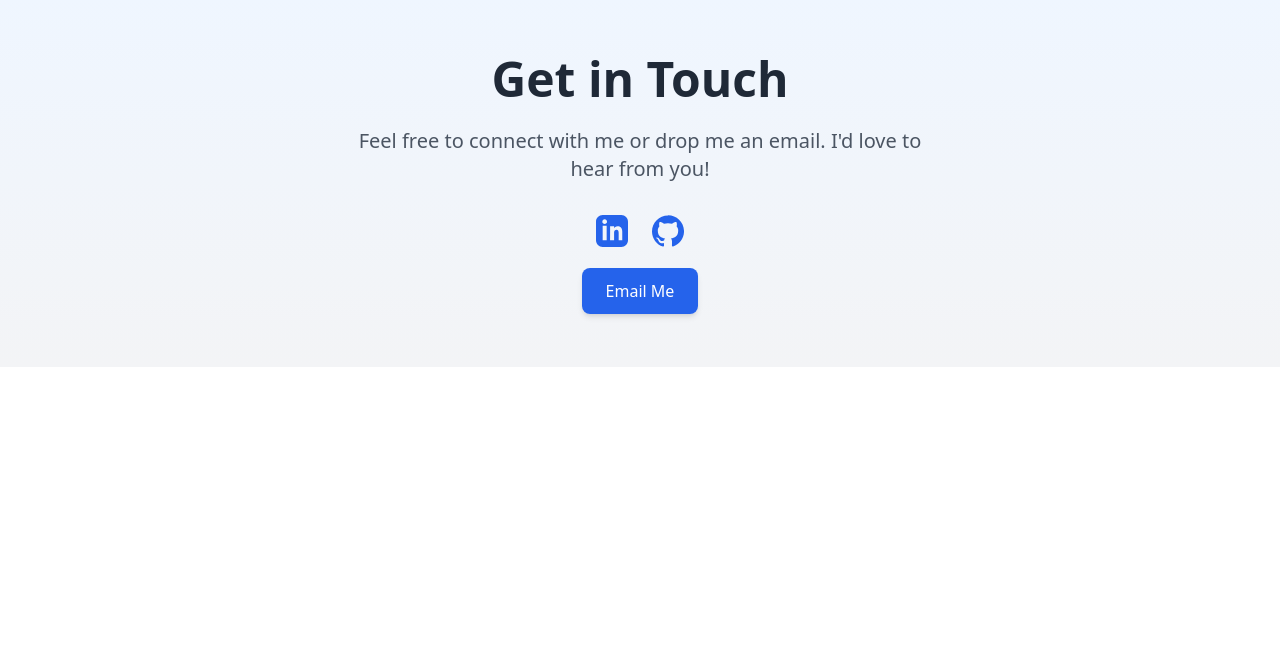
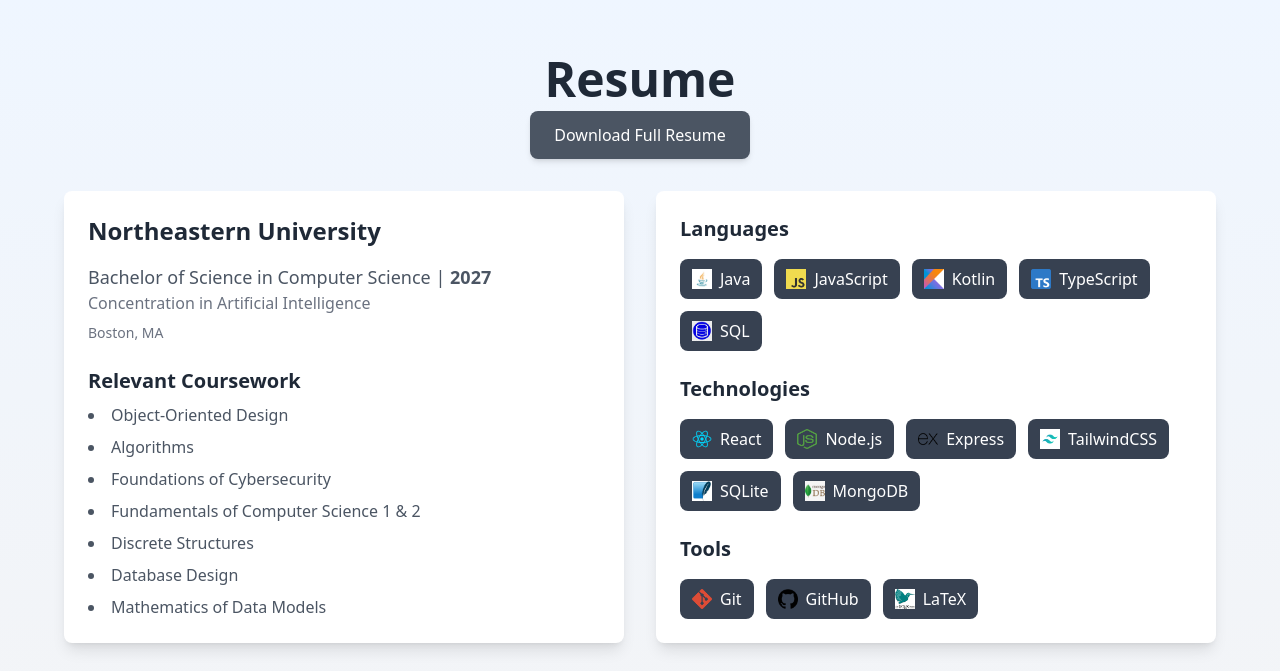
Before and after one commit to william-riser/personal-portfolio, a React (Vite) app: page / in a window 1280 px wide. Shown: the part 1609-2280 px from the top of the page. Before the commit the page ends 1976 px from the top, so only its background shows below. Built offline with nearby package versions, Linux system fonts and the light colour scheme.

Commit message:
update resume section

```diff
--- a/src/assets/tech.ts
+++ b/src/assets/tech.ts
@@ -65,5 +65,9 @@
         name: "GitHub",
         icon: "/public/images/githublogo.png"
     },
+    {
+        name: "LaTeX",
+        icon: "/public/images/latex_logo.jpg"
+    }
 
 ]
--- a/src/components/GetInTouch.tsx
+++ b/src/components/GetInTouch.tsx
@@ -11,7 +11,7 @@
     <section
       id="contact"
       ref={ref}
-      className={` bg-gradient-to-b from-blue-50 to-gray-100 flex justify-center items-center py-16 px-4 md:px-8 transition-all duration-700 ${
+      className={` bg-gradient-to-b from-gray-100 to-blue-50 flex justify-center items-center py-16 px-4 md:px-8 transition-all duration-700 ${
         inView ? "opacity-100 translate-y-0" : "opacity-0 translate-y-10"
       }`}
     >
--- a/src/components/Landing.tsx
+++ b/src/components/Landing.tsx
@@ -33,7 +33,7 @@
           I love exploring new ideas at hackathons, working on
           fun side projects, and collaborating with teams.
         </p>
-        <div className="space-x-4">
+        <div className="space-x-4 flex ">
           <a
             href="#projects"
             className="px-6 py-3 bg-blue-600 text-white rounded-lg shadow-md hover:bg-blue-700 transition-colors duration-200"
@@ -47,12 +47,10 @@
             Get in Touch
           </a>
           <a
-            href="/public/docs/William_Riser_Resume.pdf"
-            target="_blank"
-            rel="noopener noreferrer"
-            className="px-6 py-3 bg-gray-600 text-white rounded-lg shadow-md hover:bg-gray-800 transition-colors duration-200"
+          href="#resume"
+          className="px-6 py-3 bg-gray-600 text-white rounded-lg shadow-md hover:bg-gray-800 transition-colors duration-200"
           >
-            View Resume
+            Resume
           </a>
         </div>
       </div>
--- a/src/components/Resume.tsx
+++ b/src/components/Resume.tsx
@@ -6,103 +6,133 @@
   const [ref, inView] = useInView({ threshold: 0.2 });
 
   const courses = [
+    "Object-Oriented Design",
+    "Algorithms",
+    "Foundations of Cybersecurity",
     "Fundamentals of Computer Science 1 & 2",
     "Discrete Structures",
     "Database Design",
     "Mathematics of Data Models",
   ];
 
-
-
   return (
-      <div className="flex justify-center">
-        <div
+    <section
       id="resume"
       ref={ref}
-            className={`py-8 md:py-16 bg-gray-50 transition-transform duration-300 mt-4 mx-2 sm:mx-4 rounded-lg w-full sm:w-5/6 lg:w-4/5 ${
-                inView ? "lg:translate-y-0 lg:opacity-100" : "lg:translate-y-10 lg:opacity-0"
+      className={`min-h-screen bg-gradient-to-b from-blue-50 to-gray-100 py-16 px-4 md:px-8 transition-all duration-700 ${
+        inView ? "opacity-100 translate-y-0" : "opacity-0 translate-y-10"
       }`}
     >
-          <div className="container mx-auto px-4">
-            <h2 className="text-3xl md:text-4xl font-bold mb-6 text-center">Resume</h2>
-            <div className="flex flex-col md:flex-row justify-center">
-              <div className="w-full md:w-1/2 px-2 md:px-4 mb-8">
-                <div className="mb-6">
-                  <h3 className="text-xl md:text-2xl font-medium mb-2">Northeastern University</h3>
-                  <p className="text-base md:text-lg text-gray-700">
-                    Bachelor of Science in Computer Science | 2027
+      <div className="max-w-6xl mx-auto">
+        <div className="flex items-center flex-col mb-8">
+          <h2 className="text-4xl md:text-5xl font-extrabold text-gray-800 text-center mb-2">
+            Resume
+          </h2>
+          <a
+            href="/public/docs/William_Riser_Resume.pdf"
+            target="_blank"
+            rel="noopener noreferrer"
+            className="px-6 py-3 bg-gray-600 text-white rounded-lg shadow-md hover:bg-gray-800 transition-colors duration-200"
+          >
+            Download Full Resume
+          </a>
+        </div>
+        <div className="flex flex-col md:flex-row gap-8">
+          {/* Education Section */}
+          <div className="w-full md:w-1/2 bg-white rounded-lg shadow-lg p-6">
+            <h3 className="text-2xl font-bold text-gray-800 mb-4">
+              Northeastern University
+            </h3>
+            <p className="text-lg text-gray-600">
+              Bachelor of Science in Computer Science | <strong>2027</strong>
             </p>
-                  <p className="text-sm text-gray-600">Boston, MA</p>
-                  <div className="mt-4">
-                    <h4 className="text-lg md:text-xl font-medium mb-2">Relevant Coursework:</h4>
-                    <ul className="list-disc list-inside text-gray-700">
+            <p className="text-md text-gray-500 mb-2">
+              Concentration in Artificial Intelligence
+            </p>
+            <p className="text-sm text-gray-500">Boston, MA</p>
+            <div className="mt-6">
+              <h4 className="text-xl font-semibold text-gray-800 mb-2">
+                Relevant Coursework
+              </h4>
+              <ul className="list-disc list-inside text-gray-600 space-y-2">
                 {courses.map((course) => (
                   <li key={course}>{course}</li>
                 ))}
               </ul>
             </div>
           </div>
-              </div>
 
-              <div className="w-full md:w-1/2 px-2 md:px-4 mb-8">
-                <div className="mb-6">
-                  <h4 className="text-lg md:text-xl font-medium mb-2">Languages:</h4>
-                  <div className="flex flex-wrap">
+          {/* Skills Section */}
+          <div className="w-full md:w-1/2 bg-white rounded-lg shadow-lg p-6 space-y-6">
+            {/* Languages */}
+            <div>
+              <h4 className="text-xl font-semibold text-gray-800 mb-4">
+                Languages
+              </h4>
+              <div className="flex flex-wrap gap-3">
                 {languages.map((language) => (
-                        <span className="bg-gray-700 rounded-md p-1 m-1 text-white text-sm gap-2">
-                      <div className={"flex items-center"}>
-                        {/*<img*/}
-                        {/*    src={language.icon}*/}
-                        {/*    alt={language.name}*/}
-                        {/*    className="w-5 h-5 mr-1 rounded-md bg-white"*/}
-                        {/*    />*/}
+                  <div
+                    key={language.name}
+                    className="flex items-center bg-gray-700 text-white px-3 py-2 rounded-lg"
+                  >
+                    <img
+                      src={language.icon || "https://via.placeholder.com/20"}
+                      alt={language.name}
+                      className="w-5 h-5 mr-2"
+                    />
                     {language.name}
                   </div>
-                    </span>
                 ))}
               </div>
             </div>
 
-                <div className="mb-6">
-                  <h4 className="text-lg md:text-xl font-medium mb-2">Technologies:</h4>
-                  <div className="flex flex-wrap">
+            {/* Technologies */}
+            <div>
+              <h4 className="text-xl font-semibold text-gray-800 mb-4">
+                Technologies
+              </h4>
+              <div className="flex flex-wrap gap-3">
                 {technologies.map((technology) => (
-                        <span className="bg-gray-700 rounded-md p-1 m-1 text-white text-sm">
-                          <div className={"flex items-center"}>
-                      {/*<img*/}
-                      {/*    src={technology.icon}*/}
-                      {/*    alt={technology.name}*/}
-                      {/*    className="w-5 h-5 mr-1 rounded-md bg-white"*/}
-                      {/*/>*/}
+                  <div
+                    key={technology.name}
+                    className="flex items-center bg-gray-700 text-white px-3 py-2 rounded-lg"
+                  >
+                    <img
+                      src={technology.icon || "https://via.placeholder.com/20"}
+                      alt={technology.name}
+                      className="w-5 h-5 mr-2"
+                    />
                     {technology.name}
                   </div>
-                    </span>
                 ))}
               </div>
             </div>
 
+            {/* Tools */}
             <div>
-                  <h4 className="text-lg md:text-xl font-medium mb-2">Tools:</h4>
-                  <div className="flex flex-wrap">
+              <h4 className="text-xl font-semibold text-gray-800 mb-4">
+                Tools
+              </h4>
+              <div className="flex flex-wrap gap-3">
                 {tools.map((tool) => (
-                        <span className="bg-gray-700 rounded-md p-1 m-1 text-white text-sm">
-                          <div className={"flex items-center"}>
-                      {/*<img*/}
-                      {/*    src={tool.icon}*/}
-                      {/*    alt={tool.name}*/}
-                      {/*    className="w-5 h-5 mr-1 rounded-md bg-white"*/}
-                      {/*/>*/}
+                  <div
+                    key={tool.name}
+                    className="flex items-center bg-gray-700 text-white px-3 py-2 rounded-lg"
+                  >
+                    <img
+                      src={tool.icon || "https://via.placeholder.com/20"}
+                      alt={tool.name}
+                      className="w-5 h-5 mr-2"
+                    />
                     {tool.name}
                   </div>
-                    </span>
                 ))}
               </div>
             </div>
           </div>
         </div>
       </div>
-        </div>
-      </div>
+    </section>
   );
 };
 
--- a/src/pages/Website.tsx
+++ b/src/pages/Website.tsx
@@ -1,12 +1,14 @@
 import GetInTouch from "../components/GetInTouch";
-import Landing from "../components/landing";
+import Landing from "../components/Landing";
 import Projects from "../components/Projects";
+import Resume from "../components/Resume";
 
 const Website: React.FC = () => {
   return (
     <>
       <Landing />
       <Projects />
+      <Resume />
       <GetInTouch />
     </>
   );
```
Also changed, not shown: public/images/latex_logo.jpg (added). Lines whose indentation alone changed are shown as unchanged.
